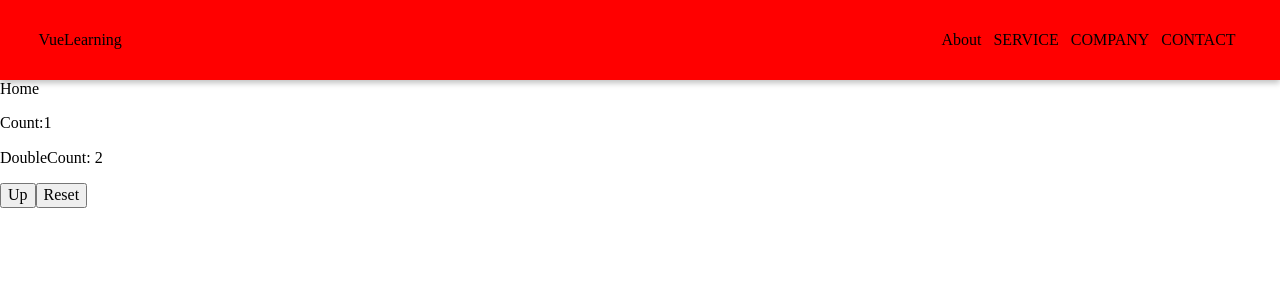
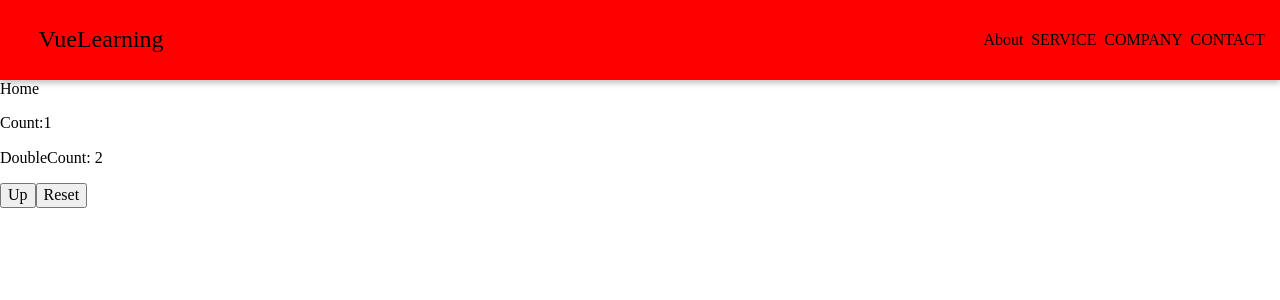
Before and after one commit to nakashimashin/vue-learning, a Vue app: page / in a window 1280 px wide. Shown: the top 300 px of the page. Built offline with nearby package versions, Linux system fonts and the light colour scheme.

Commit message:
headerの位置を修正した

```diff
--- a/src/App.vue
+++ b/src/App.vue
@@ -1,17 +1,9 @@
 <script setup>
-import Header from '@/components/Header.vue';
 </script>
 
 <template>
-  <div class="body">
-    <Header />
-    <router-view />
-  </div>
+  <router-view />
 </template>
 
 <style scoped>
-.body{
-  width: 100vw;
-  height: 100vh;
-}
 </style>
--- a/src/components/Header.vue
+++ b/src/components/Header.vue
@@ -5,10 +5,10 @@
     <div class="container">
         <div class="title">VueLearning</div>
         <div class="buttons">
-            <button class="button">About</button>
-            <button class="button">SERVICE</button>
-            <button class="button">COMPANY</button>
-            <button class="button">CONTACT</button>
+            <div class="button">About</div>
+            <div class="button">SERVICE</div>
+            <div class="button">COMPANY</div>
+            <div class="button">CONTACT</div>
         </div>
     </div>
 </template>
@@ -25,13 +25,18 @@
 }
 .title{
     margin-left: 3%;
+    font-size: 150%;
 }
 .buttons{
+    display: flex;
+    flex-direction: row;
     margin-right: 3%;
 }
 .button{
     border: none;
     background: none;
+    margin-right: 3%;
+    font-size: 100%;
 }
 .button:hover{
     background-color: rgb(143, 29, 29);
--- a/src/pages/Home.vue
+++ b/src/pages/Home.vue
@@ -1,17 +1,28 @@
 <script setup>
 import { useStoreCounter } from '@/stores/counter';
+import Header from '@/components/Header.vue';
 const counter = useStoreCounter();
+
 </script>
 
 <template>
-  <div>
-    <div>Home</div>
-    <p>Count:{{ counter.count }}</p>
-    <p>DoubleCount: {{ counter.doubleCount }}</p>
-    <button @click="counter.increment()">Up</button>
-    <button @click="counter.$reset">Reset</button>
+  <div class="body">
+    <Header />
+    <div>
+      <div class="container">Home</div>
+      <p>Count:{{ counter.count }}</p>
+      <p>DoubleCount: {{ counter.doubleCount }}</p>
+      <button @click="counter.increment()">Up</button>
+      <button @click="counter.$reset">Reset</button>
+    </div>
   </div>
 </template>
 
 <style scoped>
+.body{
+  height: 100vh;
+  width: 100vw;
+}
+.container{
+}
 </style>
```
